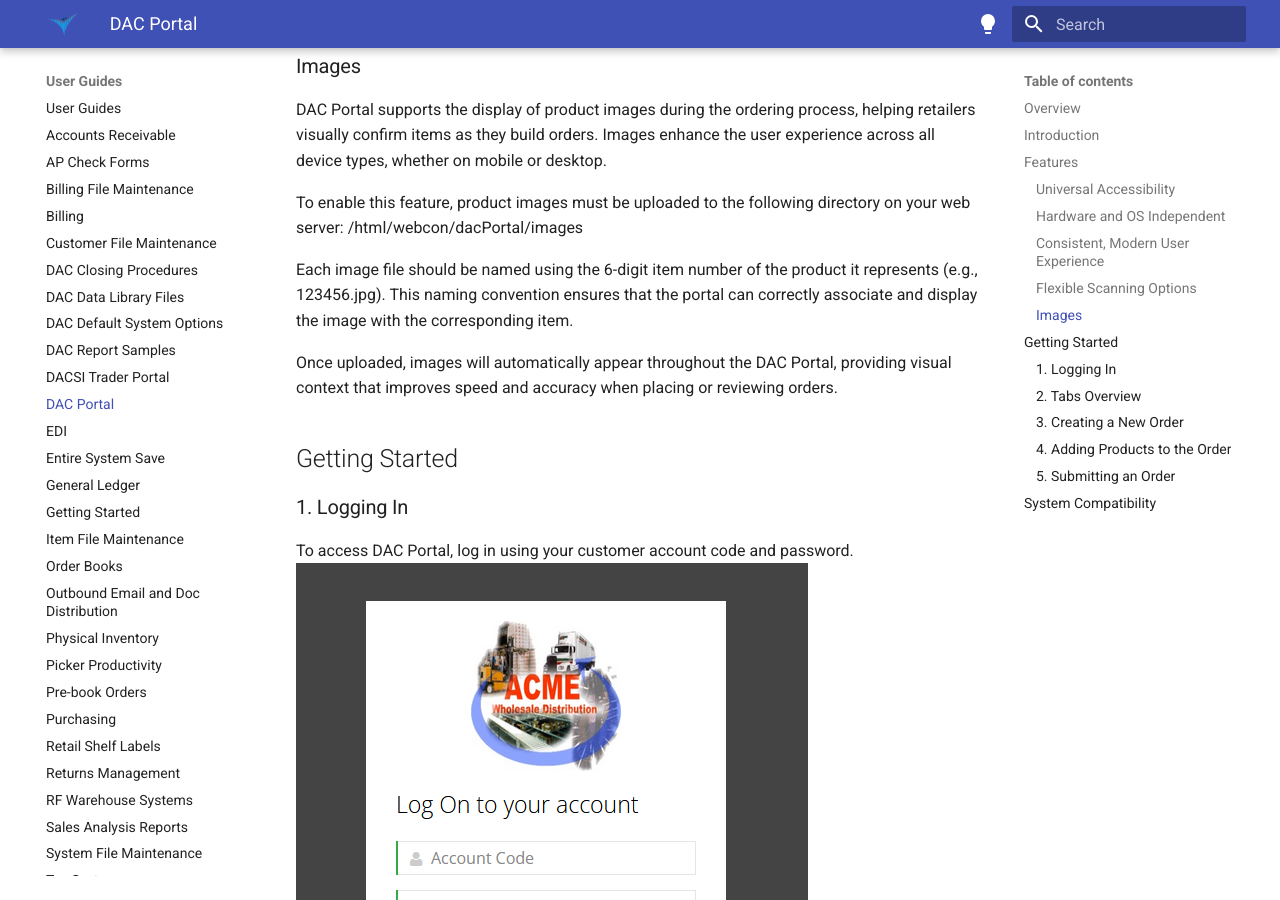
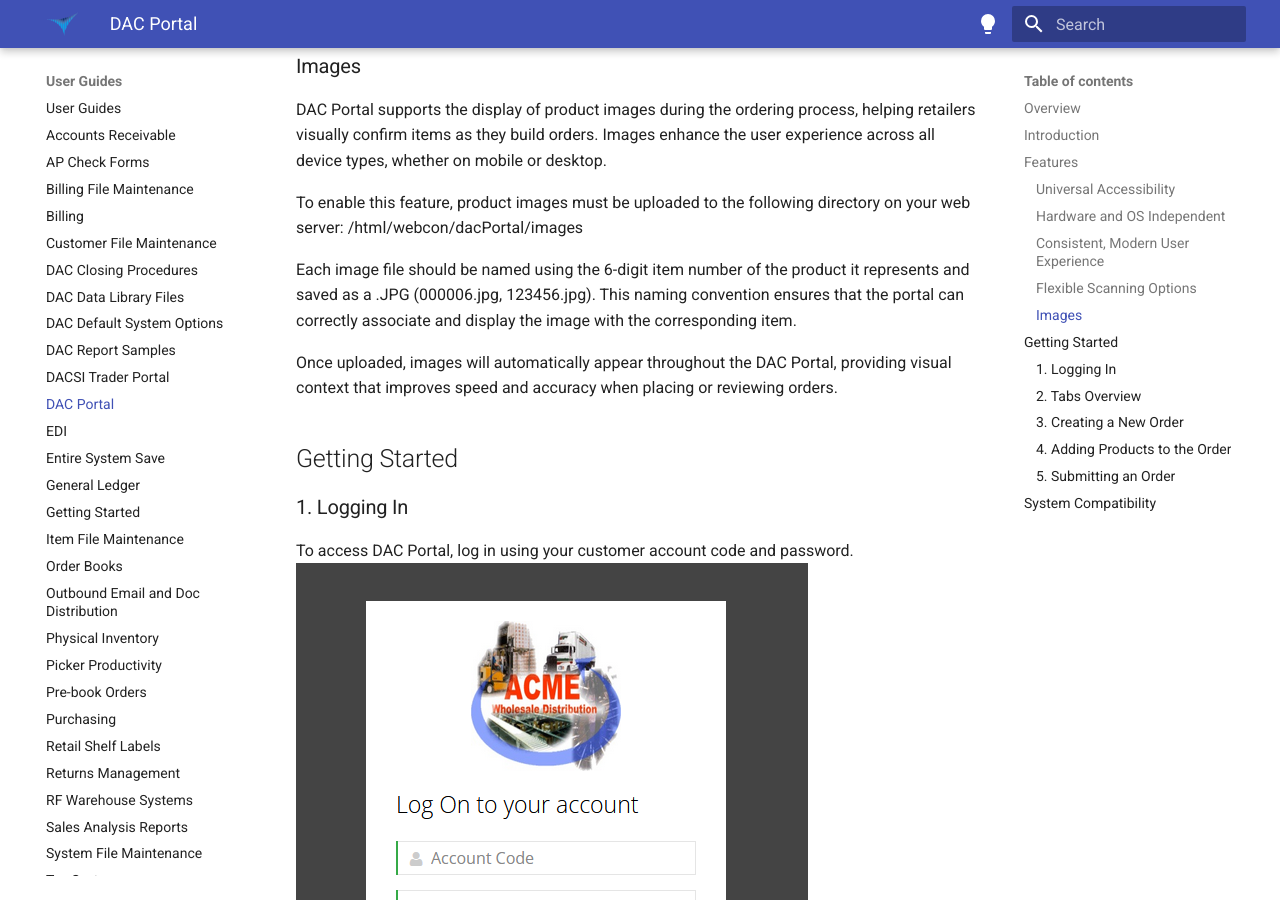
Before and after one commit to AydenB/mkdocs, an MkDocs documentation site: the page built from docs/user-guide/Dac Portal.md, in a window 1280 px wide and 900 px high, scrolled down 1208 px. Built offline with MkDocs 1.6.1 and Material for MkDocs 9.7.7, drawn with Linux system fonts in a browser that asks for light colours.

Commit message:
docs: image clarification

```diff
--- a/docs/user-guide/Dac Portal.md
+++ b/docs/user-guide/Dac Portal.md
@@ -33,7 +33,7 @@
 To enable this feature, product images must be uploaded to the following directory on your web server:
 /html/webcon/dacPortal/images
 
-Each image file should be named using the 6-digit item number of the product it represents (e.g., 123456.jpg). This naming convention ensures that the portal can correctly associate and display the image with the corresponding item.
+Each image file should be named using the 6-digit item number of the product it represents and saved as a .JPG (000006.jpg, 123456.jpg). This naming convention ensures that the portal can correctly associate and display the image with the corresponding item.
 
 Once uploaded, images will automatically appear throughout the DAC Portal, providing visual context that improves speed and accuracy when placing or reviewing orders.
 
```
